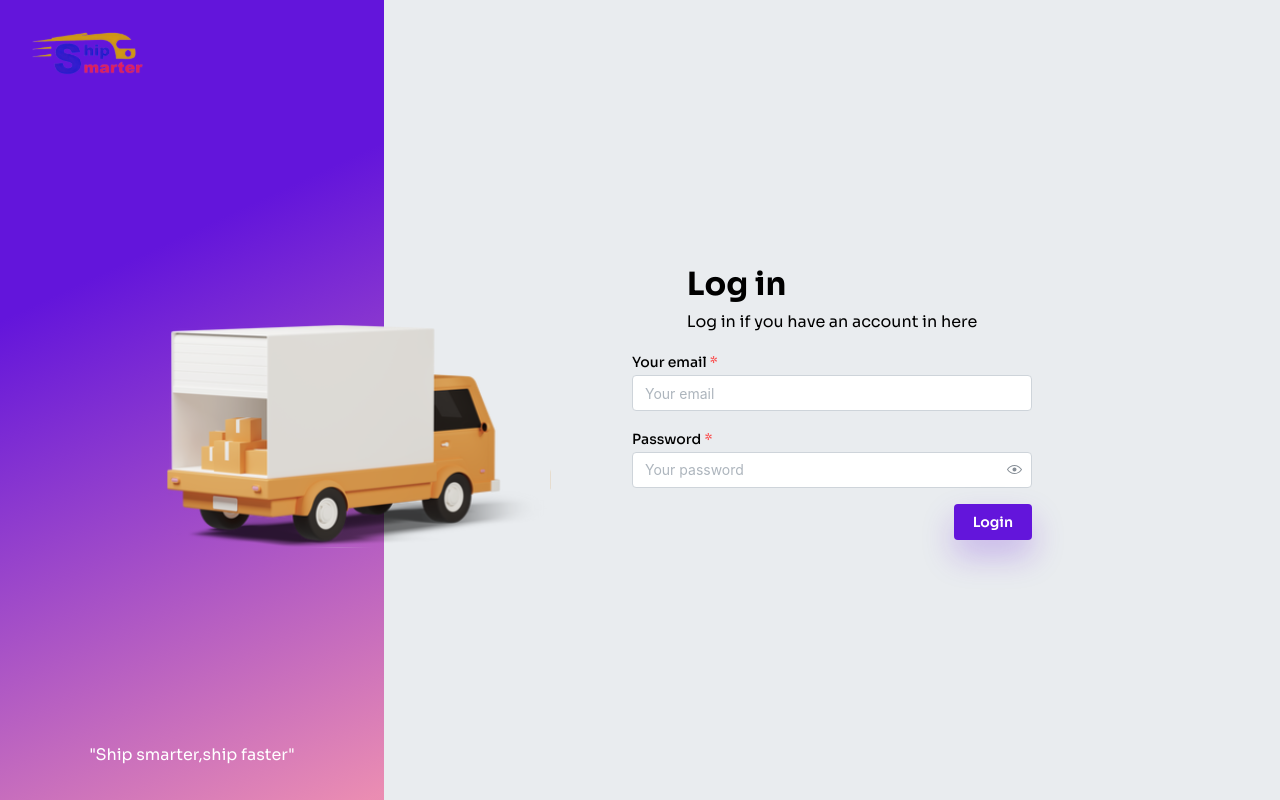
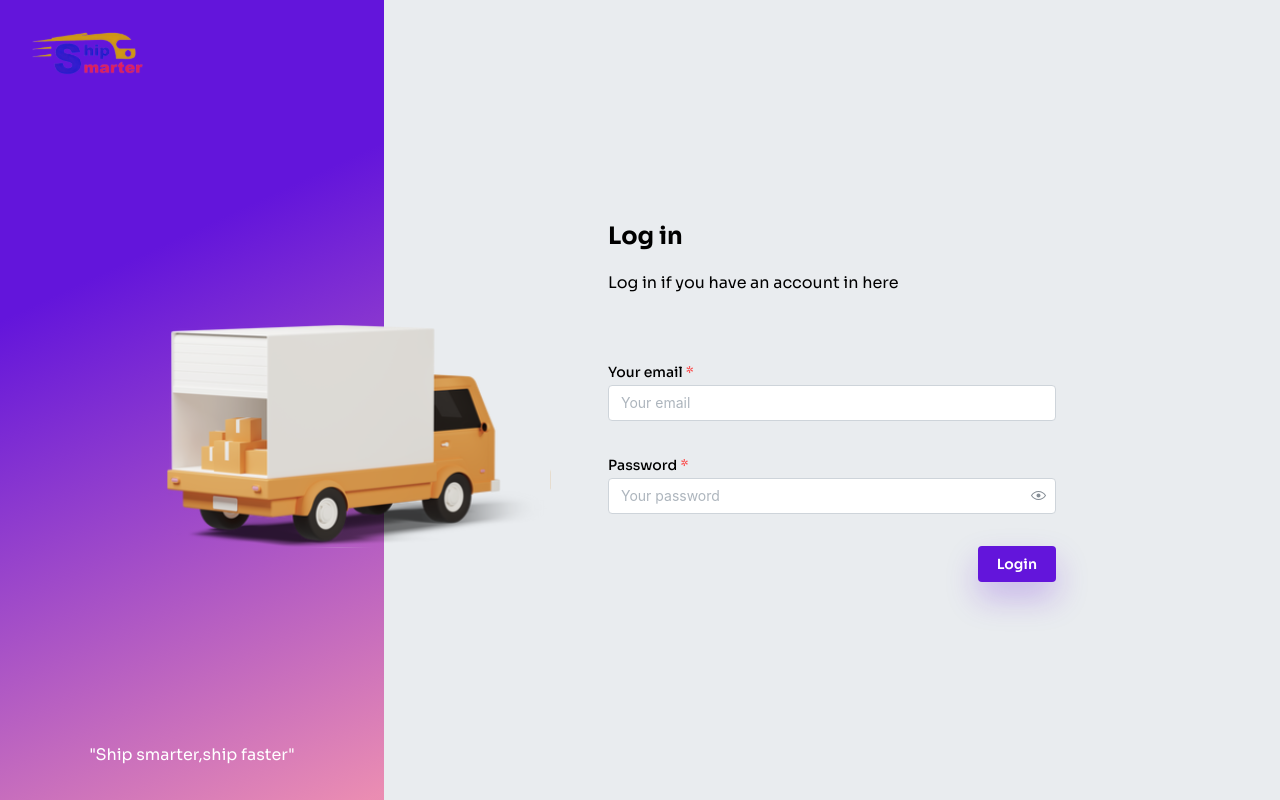
Before and after one commit to FairyPenguin/shipping-project, a React (Vite) app: page /login in a window 1280 px wide. Built offline with nearby package versions, Linux system fonts and the light colour scheme.

Commit message:
React w/ Vite alias imports @

```diff
--- a/src/components/LoginForm/LoginForm.tsx
+++ b/src/components/LoginForm/LoginForm.tsx
@@ -18,25 +18,36 @@ export default function LoginForm() {
     });
 
     return (
-        <Box component="form" maw={400} mx="auto" onSubmit={form.onSubmit(() => { })}>
+        <Box component="form"
+            // miw="300"
+            // maw="400"
+            mx="auto"
+            onSubmit={form.onSubmit(() => { })}
+            style={{ width: '100%' }}
 
-
+        >
 
             <TextInput
                 label="Your email"
                 placeholder="Your email"
                 withAsterisk
-                mt="md"
+                pt="md"
+                pb="md"
+
                 {...form.getInputProps('email')}
+                style={{ width: '100%' }}
             />
 
             <PasswordInput
                 label="Password"
                 withAsterisk
-                mt="md"
+                pt="md"
+                pb="md"
                 placeholder="Your password"
 
                 {...form.getInputProps('password')}
+                style={{ width: '100%' }}
+
             />
 
 
--- a/src/pages/LoginPage/LoginPage.module.css
+++ b/src/pages/LoginPage/LoginPage.module.css
@@ -46,8 +46,22 @@
   align-items: center;
 }
 
+.right__side__text {
+  padding-bottom: 3rem;
+}
+
+.right__side__text h2 {
+  padding-bottom: 1rem;
+}
+
 .form__container {
   width: 100%;
+  /* display: flex;
+  flex-direction: column;
+  justify-content: center;
+  align-items: flex-start;
+  row-gap: 4rem; */
+  max-width: 28rem;
 }
 
 .container {
--- a/src/pages/LoginPage/LoginPage.tsx
+++ b/src/pages/LoginPage/LoginPage.tsx
@@ -27,14 +27,19 @@ function LoginPage() {
 
 
             <div className={styles["right__side"]}>
-                <div className={styles["text"]}>
-                    <h1>Log in</h1>
-                    <p>Log in if you have an account in here</p>
-                </div>
+
+
+
+
+
 
                 <div className={styles["form__container"]}>
                     {/* <form className={styles["form"]} >
                     </form> */}
+                    <div className={styles["right__side__text"]}>
+                        <h2>Log in</h2>
+                        <p>Log in if you have an account in here</p>
+                    </div>
 
                     <LoginForm />
                 </div>
```
